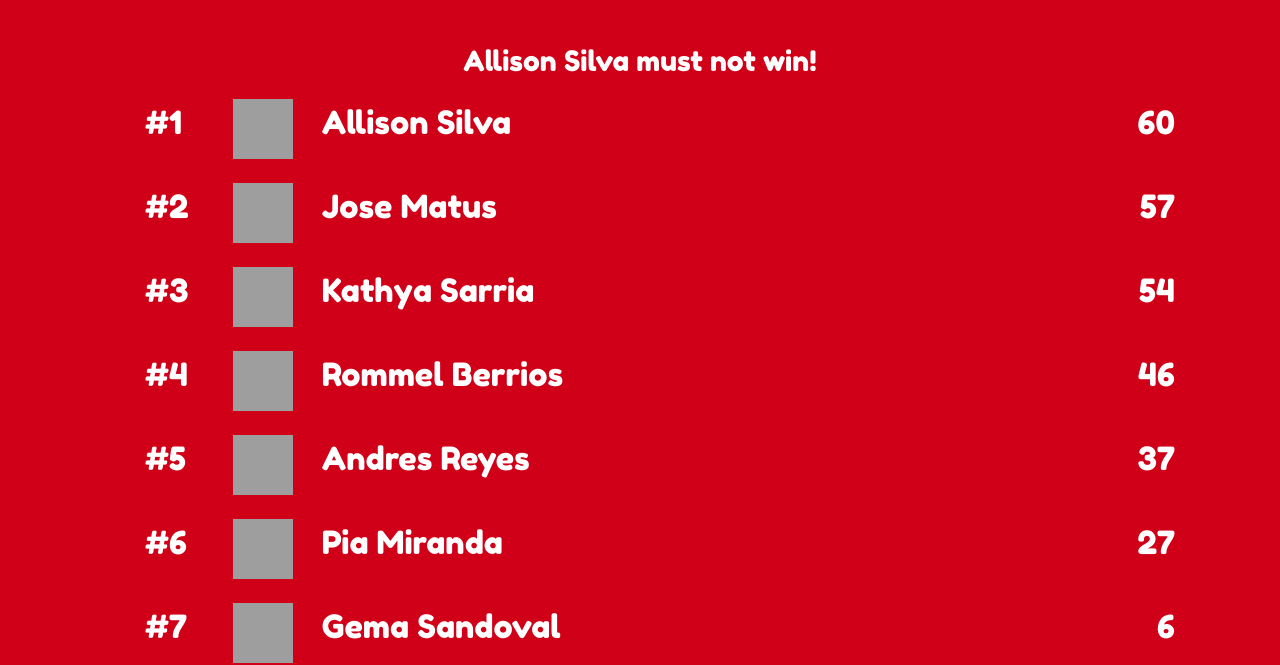
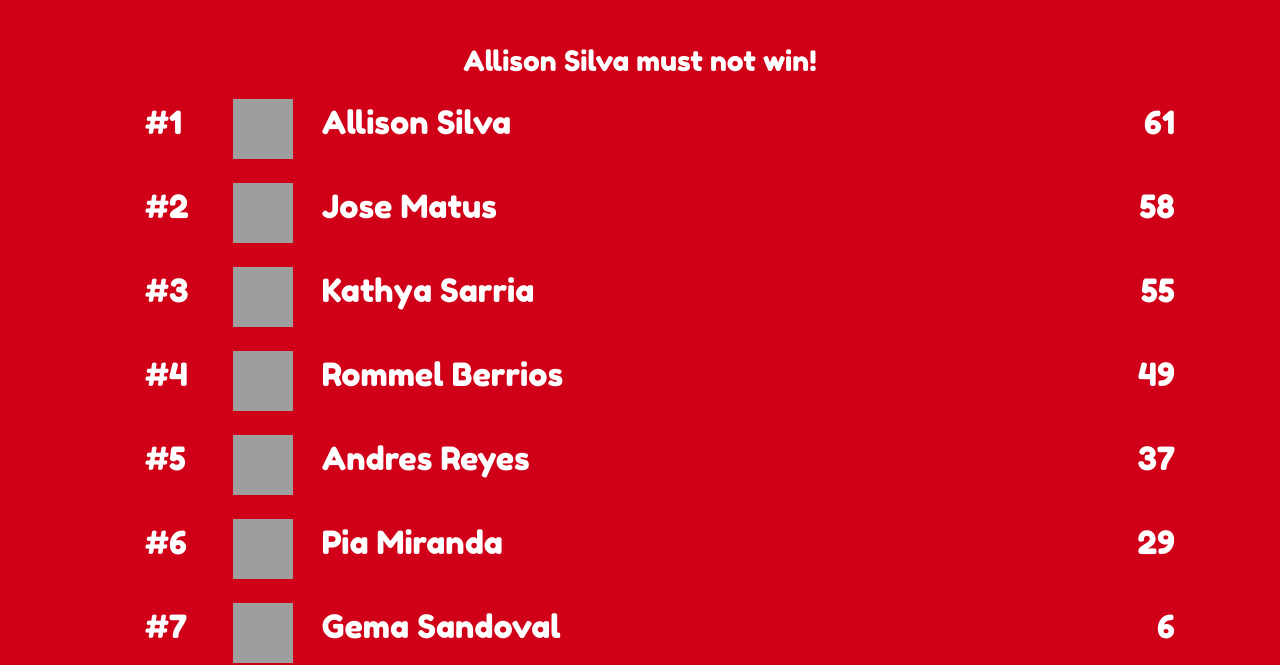
Before and after one commit to mediarain/rain-uno, a Jekyll site: the page built from index.md, in a window 1280 px wide. Shown: the part 370-1035 px from the top of the page. Built offline with Jekyll 4.4.1, drawn with Linux system fonts in a browser that asks for light colours; grey boxes are pictures that could not be loaded.

Commit message:
update score 05-11-2018

```diff
--- a/_data/score.yml
+++ b/_data/score.yml
@@ -5,11 +5,11 @@ players:
 
 - name: Allison Silva
   hash: bb5a9483c2cccaa2e3154992dc12d36f
-  score: 60
+  score: 61
 
 - name: Jose Matus
   hash: 1d385262dcfe3ed3891770bd0f46ace1
-  score: 57
+  score: 58
 
 - name: Gema Sandoval
   hash: 1abcfcb70884e5105b250559eb3a84c5
@@ -17,11 +17,11 @@ players:
 
 - name: Rommel Berrios
   hash: 687aa7f2bae0e9dfabe85ec6e9eaffcb
-  score: 46
+  score: 49
 
 - name: Kathya Sarria
   hash: 2b7219f080114fdd89982067b8a751e4
-  score: 54
+  score: 55
 
 - name: Wuelber Castillo
   hash: 9694de0c4799a54fe4c6a496471b13c6
@@ -29,7 +29,7 @@ players:
 
 - name: Pia Miranda
   hash: 24123b9fbfd40654c0a4cf8ffb8d5d4e
-  score: 27
+  score: 29
 
 - name: Luis Palacios
   hash: 0d7e8faa24bd385f7e4be299a5d497c8
```
